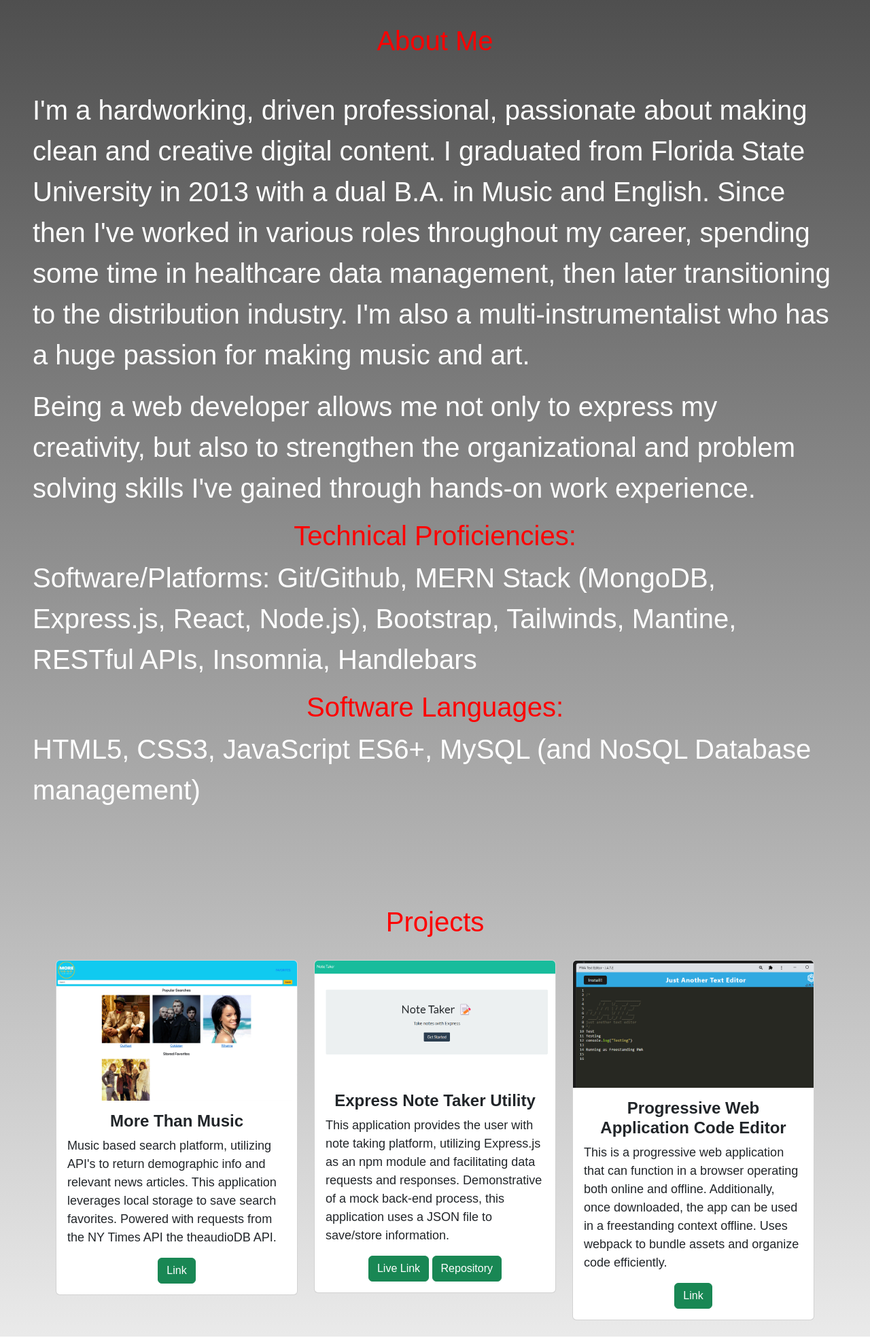
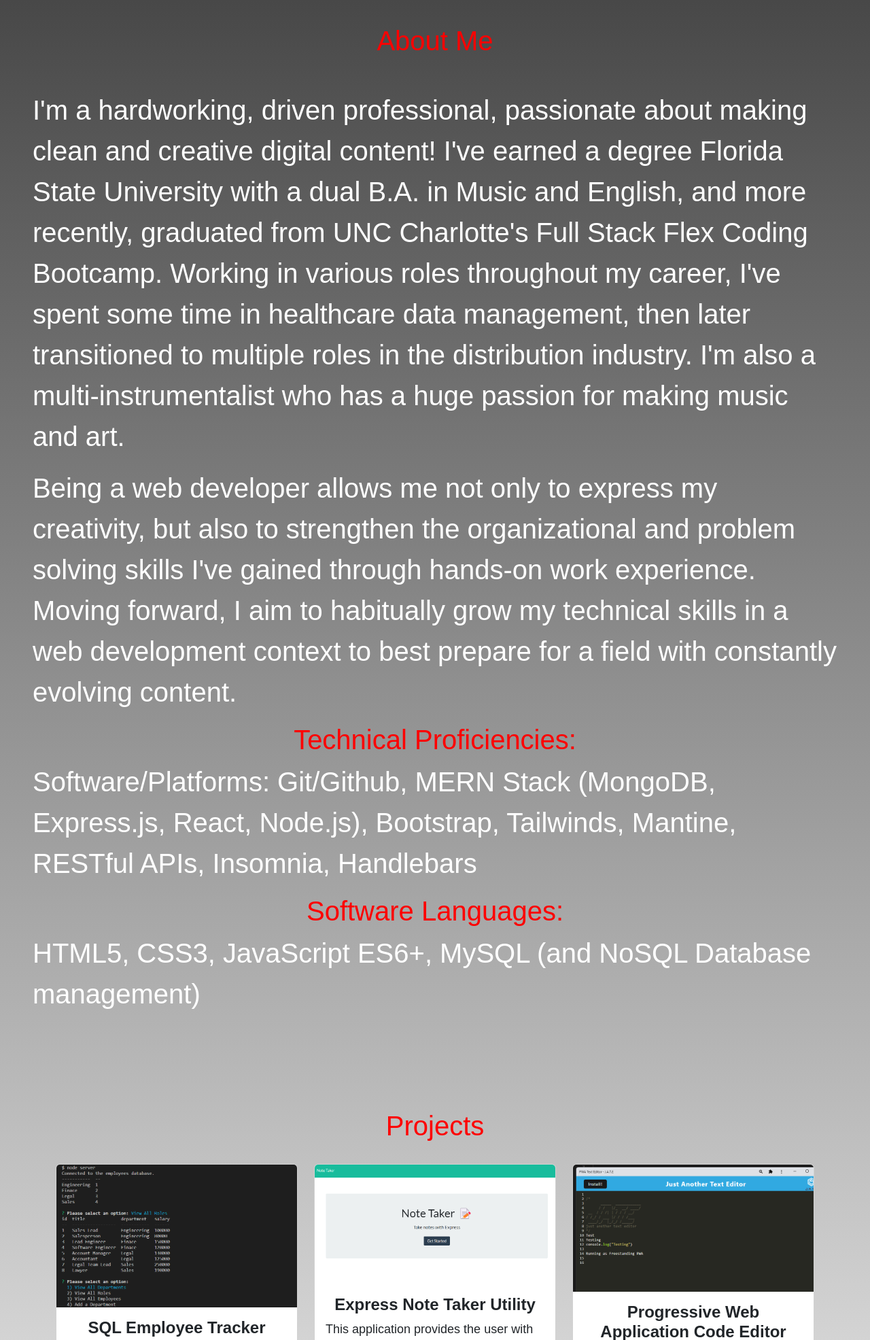
Before and after one commit to Zachattack221/portfolio, a website: page index.html in a window 1280 px wide. Shown: the part 860-2831 px from the top of the page at 68% size. Drawn offline with nearby package versions, Linux system fonts and the light colour scheme.

Commit message:
updated projects/links, edited About Me section to match linkedIn summary content

```diff
--- a/index.html
+++ b/index.html
@@ -65,15 +65,14 @@
       <h1 class="text-center">About Me</h1>
       <div class="fs-1 p-4 m-4">
 
-        <p>I'm a hardworking, driven professional, passionate about making clean and creative digital content. I
-          graduated from Florida State University in 2013 with a dual B.A. in Music and English. Since then I've
-          worked in various roles throughout my career, spending some time in healthcare data management, then later
-          transitioning to the distribution industry. I'm also a multi-instrumentalist who has a huge passion for making
-          music and art.
+        <p>I'm a hardworking, driven professional, passionate about making clean and creative digital content!
+
+          I've earned a degree Florida State University with a dual B.A. in Music and English, and more recently, graduated from UNC Charlotte's Full Stack Flex Coding Bootcamp. Working in various roles throughout my career, I've spent some time in healthcare data management, then later transitioned to multiple roles in the distribution industry. I'm also a multi-instrumentalist who has a huge passion for making music and art.
         </p>
         <p>
-          Being a web developer allows me not only to express my creativity, but also to strengthen the organizational
-          and problem solving skills I've gained through hands-on work experience. </p>
+          Being a web developer allows me not only to express my creativity, but also to strengthen the organizational and problem solving skills I've gained through hands-on work experience.
+
+          Moving forward, I aim to habitually grow my technical skills in a web development context to best prepare for a field with constantly evolving content. </p>
         <!-- TODO: Consider reorganizing into a card format, or grouped by concept tech/languages/etc. Font Awesome icons on card with simple titles -->
         <h1 class="text-center">Technical Proficiencies:</h1>
         <p>Software/Platforms: Git/Github, MERN Stack (MongoDB, Express.js, React, Node.js), Bootstrap, Tailwinds,
@@ -93,15 +92,13 @@
         <div class="row">
           <div class="col-lg-4 mt-4">
             <div class="card">
-              <img class="card-img-top" src="images/More_Than_Music.png" alt="Card image" style="width:100%">
+              <img class="card-img-top" src="images/FirstVisual.png" alt="Card image" style="width:100%">
               <div class="card-body">
-                <h4 class="card-title">More Than Music</h4>
-                <p class="card-text">Music based search platform, utilizing API's to return demographic info and
-                  relevant news articles. This application leverages local storage to save search favorites.
-                  Powered with requests from the NY Times API the theaudioDB API.</p>
+                <h4 class="card-title">SQL Employee Tracker</h4>
+                <p class="card-text">This application provides users with a contained environment to edit and compose a collection of employee information. Leveraging MySQL and Express.js, this app creates a seeded mock database that can preform queries to access or change specific data pertaining to employees.</p>
                 </p>
                 <div class="text-center">
-                  <a href="https://github.com/dstelzl/more-than-music" target="_blank" class="btn btn-success">Link</a>
+                  <a href="https://github.com/Zachattack221/employee-tracker-application" target="_blank" class="btn btn-success">Repository</a>
                 </div>
               </div>
             </div>
@@ -136,7 +133,7 @@
                   offline. Uses webpack to bundle assets and organize code efficiently.</p>
                 <div class="text-center">
                   <a href="https://github.com/Zachattack221/Progressive-Web-Applications-PWA-Text-Editor"
-                    target="_blank" class="btn btn-success">Link</a>
+                    target="_blank" class="btn btn-success">Repository</a>
                 </div>
               </div>
             </div>
```
Also changed, not shown: images/FirstVisual.png (added).
